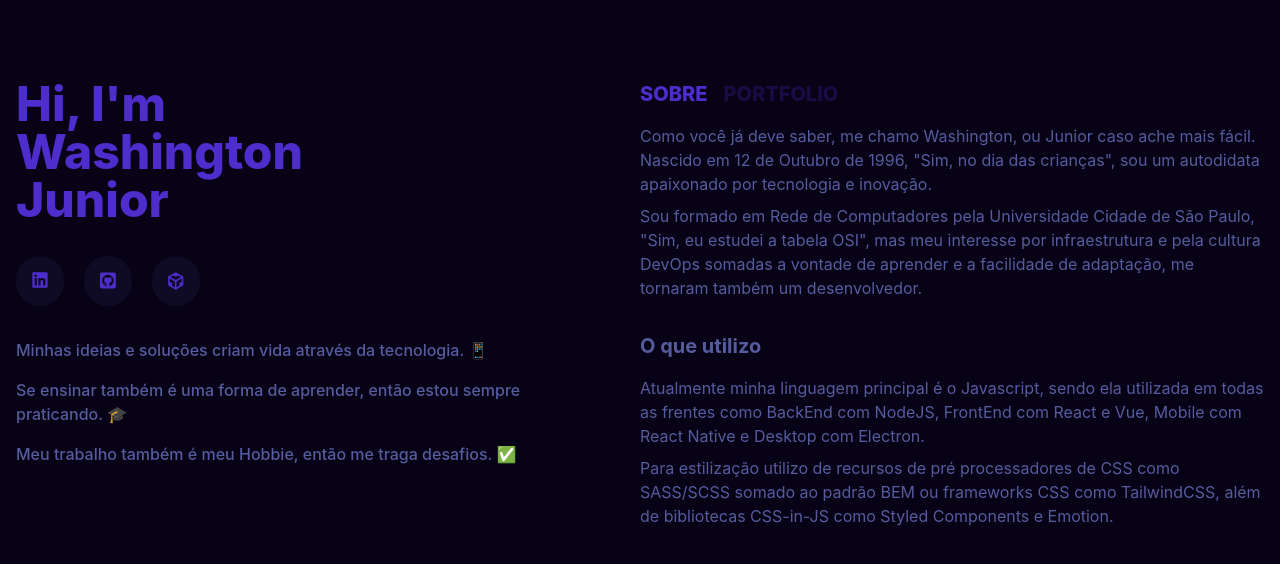
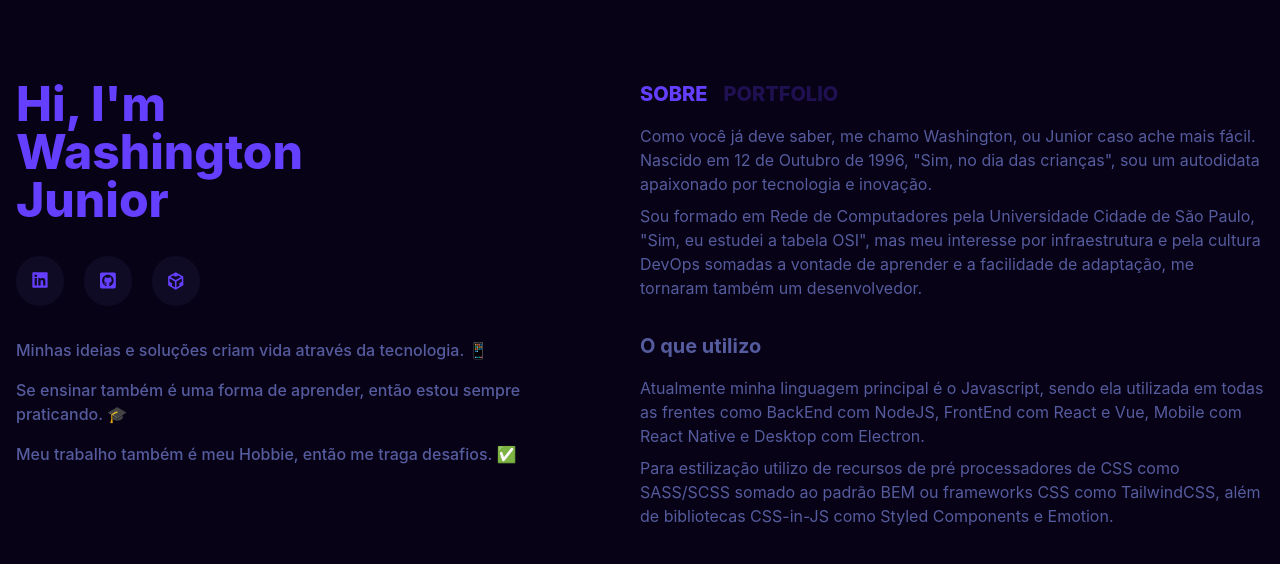
Before and after one commit to washingtonj/washingtonj, a Next.js app: page / in a window 1280 px wide. Shown: the top 564 px of the page. Built offline with nearby package versions, Linux system fonts and the light colour scheme.

Commit message:
fix: fix colors

```diff
--- a/components/PortofolioCard.js
+++ b/components/PortofolioCard.js
@@ -17,7 +17,7 @@ export default function Card ({ title, lang, describe, homepage, hasPublicPage }
 
   return (
     <div
-      className="flex flex-col w-full h-32 p-4 rounded cursor-pointer text-theme-tertiary bg-theme-secundary bg-opacity-25 overflow-hidden"
+      className="flex flex-col w-full h-32 p-4 rounded cursor-pointer text-theme-tertiary bg-theme-secundary bg-opacity-20 overflow-hidden"
       onClick={() => open()}
     >
       <div className="flex items-center">
--- a/tailwind.config.js
+++ b/tailwind.config.js
@@ -5,7 +5,7 @@ module.exports = {
     extend: {
       colors: {
         'theme-background': '#080217',
-        'theme-primary': '#4D2DCC',
+        'theme-primary': '#653FFF',
         'theme-secundary': '#555C9E',
         'theme-tertiary': '#E0E3FF',
         'theme-hover': '#2A0BA9'
```
